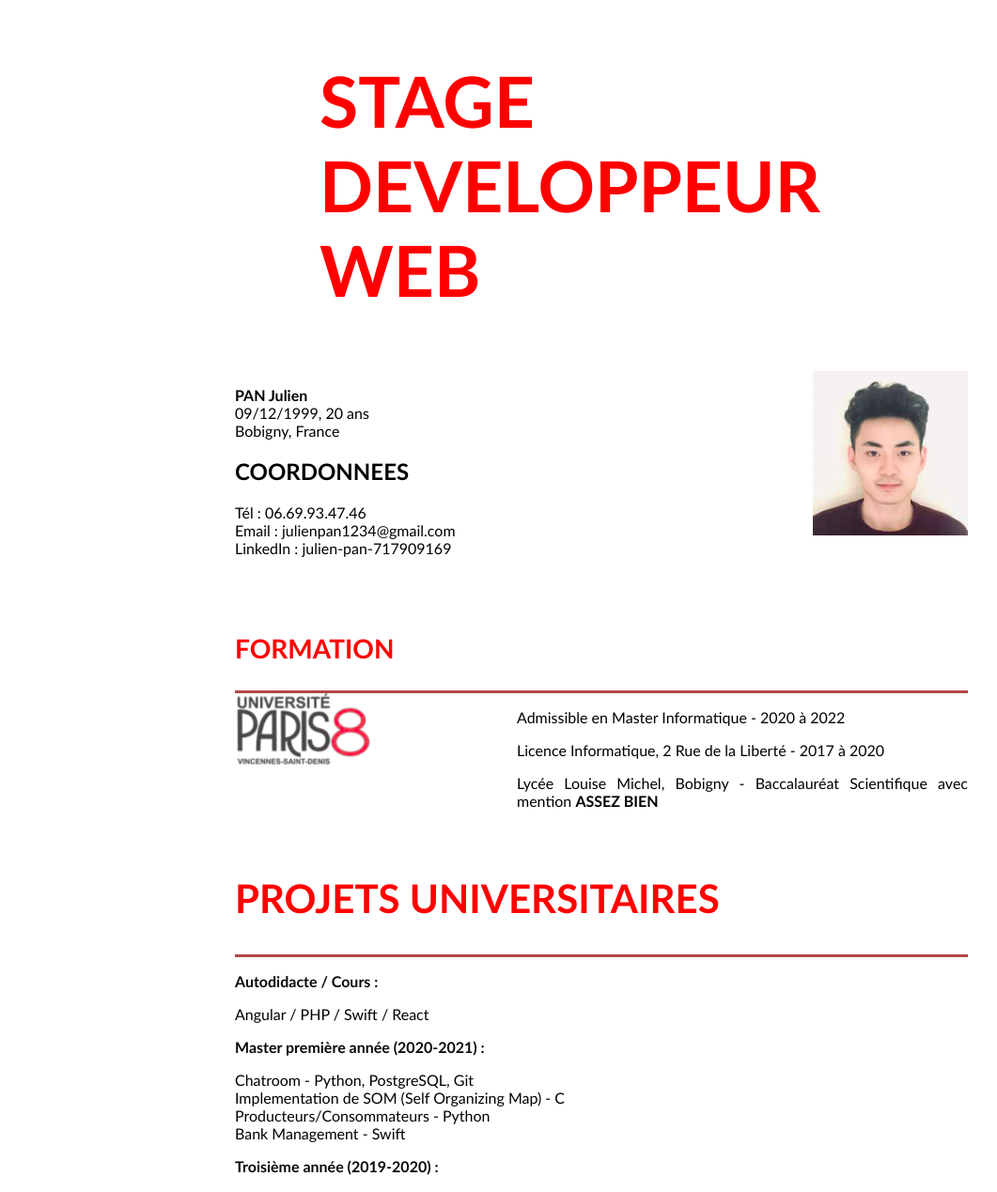
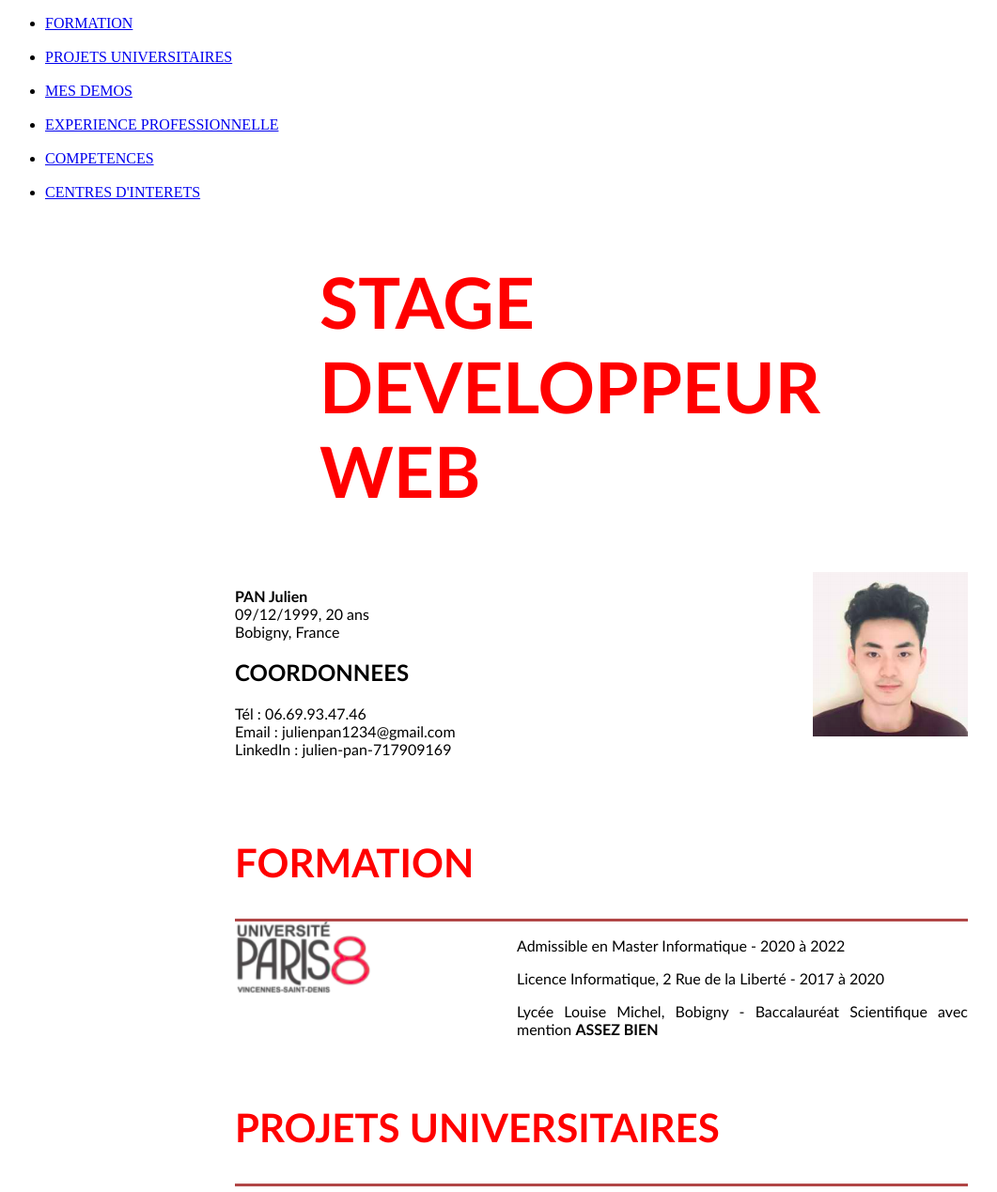
Before and after one commit to julienpan/CV, a plain HTML site: page index.html in a window 1280 px wide. Shown: the top 1269 px of the page at 94% size, without its empty margins (0-1061 px from the left). Drawn offline with Linux system fonts and the light colour scheme.

Commit message:
Update index.html

```diff
--- a/index.html
+++ b/index.html
@@ -4,6 +4,17 @@
     <meta charset="UTF-8"/>
     <link rel = "stylesheet" href = "css/cv.css"/>
     <body>
+        <div class = "btn">
+            <ul>
+                <li><a href ="#formation">FORMATION</a></li><br>
+                <li><a href ="#projet">PROJETS UNIVERSITAIRES</a></li><br>
+                <li><a href ="#demo">MES DEMOS</a></li><br>
+                <li><a href ="#exp">EXPERIENCE PROFESSIONNELLE</a></li><br>
+                <li><a href ="#skill">COMPETENCES</a></li><br>
+                <li><a href ="#hobby">CENTRES D'INTERETS</a></li>
+
+            </ul>
+        </div>
         <div class = "page">
             <div class = "titre">
                 <h2>STAGE DEVELOPPEUR WEB</h2>
@@ -26,7 +37,10 @@
             </div>
             <div class = "section">
                 <div class = "titre-section">
-                    <p>FORMATION</p>
+                    <div id = "formation">
+                        <h2>FORMATION</h2>
+                    </div>
+
                 </div>
                 <div class = "gauche">
                     <img src = "images/p8.png"/>
@@ -40,7 +54,7 @@
             <br/>
             <div class = "section">
                 <div class = "titre-section">
-                    <h2>PROJETS UNIVERSITAIRES</h2>
+                    <div id = "projet"><h2>PROJETS UNIVERSITAIRES</h2></div>
                 </div>
                 <div class = "projet">
                     <p id = "sub">Autodidacte / Cours :<br/></p>
@@ -69,14 +83,14 @@
 
             <div class = "section">
                 <div class = "titre-section">
-                    <h2>MES DEMOS</h2>
+                    <div id = "demo"><h2>MES DEMOS</h2></div>
                 </div>
 
                 <p id = "sub"><strong>GitHub</strong> : julienpan</p>
             </div>
             <div class = "section">
                 <div class = "titre-section">
-                    <h2>EXPERIENCE PROFESSIONNELLE</h2>
+                    <div id = "exp"><h2>EXPERIENCE PROFESSIONNELLE</h2></div>
                 </div>
                 <p id = "sub">Serveur dans la restauration : Maison délices de Chauny 02300 (Juillet 2019 - Maintenant)</p>
                 <p>Mise en place de la salles<br/>
@@ -87,7 +101,7 @@
 
             <div class = "section">
                 <div class = "titre-section">
-                    <h2>COMPETENCES</h2>
+                    <div id = "skill"><h2>COMPETENCES</h2></div>
                 </div>
                 <p>C, C++, Python, Java, HTML, CSS, Javascript<br/></p>
 
@@ -100,7 +114,7 @@
 
             <div class = "section">
                 <div class = "titre-section">
-                    <h2>CENTRES D'INTERETS</h2>
+                    <div id ="hobby"><h2>CENTRES D'INTERETS</h2></div>
                 <div/>
                 <p id = interet>
                     Taekwendo (2ans)<br/>
```
